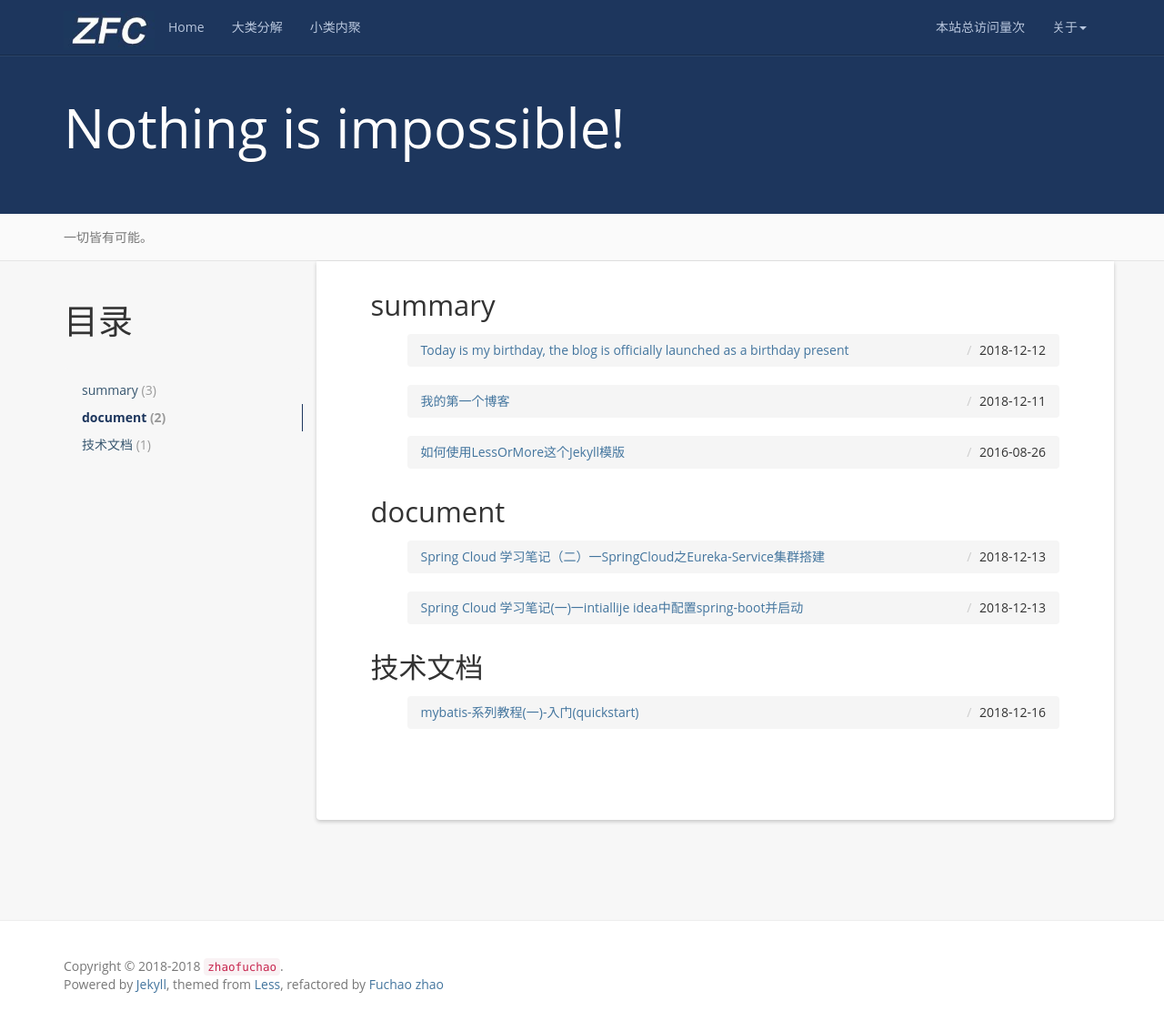
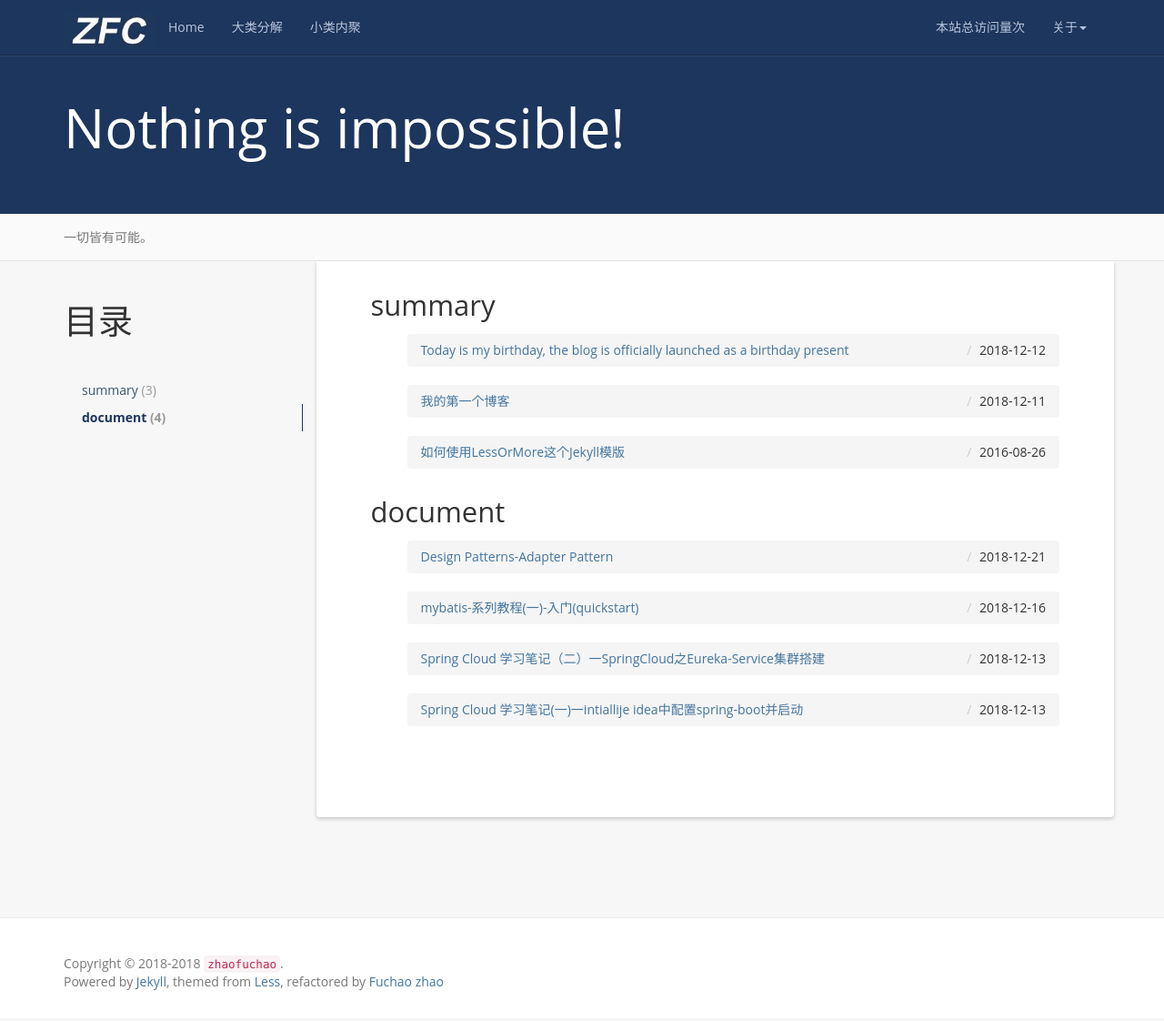
Before and after one commit to ZFCC/ZFCC.github.io, a Jekyll site: the page built from categories/index.html, in a window 1280 px wide and 1122 px high. Shown: the whole window at 91% size. Built offline with Jekyll 4.4.1, drawn with Linux system fonts in a browser that asks for light colours; nearby versions of some CDN libraries; comment, search, counter and statistics services are not loaded; part of the change alters nothing that is shown.

Commit message:
Design Patterns-Adapter Pattern

````diff
--- /dev/null
+++ b/_posts/technology/DesignPatterns/2018-12-21-Design Patterns-Adapter Pattern.md
@@ -0,0 +1,316 @@
+---
+layout: post
+title: Design Patterns-Adapter Pattern
+date:   2018/12/21 19:50:34
+categories: document
+tag: 设计模式
+
+---
+
+设计模式之适配器
+
+#思想概述
+适配器模式（Adapter Pattern）是作为两个不兼容的接口之间的桥梁。这种类型的设计模式属于结构型模式，它结合了两个独立接口的功能。
+这种模式涉及到一个单一的类，该类负责加入独立的或不兼容的接口功能。
+
+适配器模式是常用的模式之一，其主要意图就是做接口兼容：使得原本由于接口不兼容而不能一起工作的那些类可以一起工作
+
+#适配器特征
+
+**目的：**将一个类的接口转换成客户希望的另外一个接口。适配器模式使得原本由于接口不兼容而不能一起工作的那些类可以一起工作。
+
+**解决问题：**主要解决在软件系统中，常常要将一些"现存的对象"放到新的环境中，而新环境要求的接口是现对象不能满足的。
+
+**应用场景：**
+在软件开发中，也就是系统的数据和行为都正确，但接口不相符时，我们应该考虑用适配器，目的是使控制范围之外的一个原有对象与某个接口匹配。适配器模式主要应用于希望复用一些现存的类，但是接口又与复用环境要求不一致的情况。比如在需要对早期代码复用一些功能等应用上很有实际价值。适用场景大致包含三类：
+
+- 1、已经存在的类的接口不符合我们的需求；
+- 2、创建一个可以复用的类，使得该类可以与其他不相关的类或不可预见的类（即那些接口可能不一定兼容的类）协同工作；
+- 3、在不对每一个都进行子类化以匹配它们的接口的情况下，使用一些已经存在的子类。
+
+**方法分类：**适配器模式分两种，类适配器（继承）和对象适配器（依赖）。广义来说，也有接口适配器。
+**应用实例：**手机充电器，变压器，电脑主机电源适配器，tep-c接口转换器等等。
+
+**优点：**  1、可以让任何两个没有关联的类一起运行。 2、提高了类的复用。 3、增加了类的透明度。 4、灵活性好。
+
+**缺点：**1、过多地使用适配器，会让系统非常零乱，不易整体进行把握。比如，明明看到调用的是 A 接口，其实内部被适配成了 B 接口的实现，一个系统如果太多出现这种情况，无异于一场灾难。因此如果不是很有必要，可以不使用适配器，而是直接对系统进行重构。 2.由于 JAVA 至多继承一个类，所以至多只能适配一个适配者类，而且目标类必须是抽象类。
+
+#类适配器（继承）
+**原理：通过继承来实现适配器功能。**
+
+**应用场景：**
+当我们要访问的接口A中没有我们想要的方法 ，却在另一个接口B中发现了合适的方法，我们又不能改变访问接口A，在这种情况下，我们可以定义一个适配器p来进行中转，这个适配器p要实现我们访问的接口A，这样我们就能继续访问当前接口A中的方法（虽然它目前不是我们的菜），然后再继承接口B的实现类BB，这样我们可以在适配器P中访问接口B的方法了，这时我们在适配器P中的接口A方法中直接引用BB中的合适方法，这样就完成了一个简单的类适配器。
+
+**案例：**
+以只能播放mp3文件的播放器转为能播放mp4或vlc文件为例（虽然实际生活中我们并不需要这样的转换）
+类适配器结构图：
+
+![](https://i.imgur.com/hjzFIhP.png)
+
+1.首先有MediaMP3Player这样一个接口，方法为play(String audioType, String fileName)，MediaMP3Player接口功能只能播放MP3文件，如下代码：
+```
+public interface MediaMP3Player {
+    public void play(String audioType, String fileName);
+}
+```
+2.AdvancedMediaPlayer这个接口，方法有playVlc(String fileName)，playMp4(String fileName)，可以播放MP4和vlc文件，但是我们现在只想用play方法播放MP4文件，
+```
+public interface AdvancedMediaPlayer {
+    public void playVlc(String fileName);
+    public void playMp4(String fileName);
+}
+```
+
+3.AdvancedMediaPlayer方法有两个实现类Mp4Player和VlcPlayer分别实现AdvancedMediaPlayer接口中对应的方法。如下代码：
+```
+public class Mp4Player implements AdvancedMediaPlayer {
+    @Override
+    public void playVlc(String fileName) {
+
+    }
+
+    @Override
+    public void playMp4(String fileName) {
+        System.out.println("Playing Mp4 file. Name:"+ fileName);
+    }
+}
+
+
+public class VlcPlayer implements AdvancedMediaPlayer {
+    @Override
+    public void playVlc(String fileName) {
+        System.out.println("Playing vlc file. Name:"+ fileName);
+    }
+
+    @Override
+    public void playMp4(String fileName) {
+
+    }
+}
+```
+
+4。这时我们就建造一个适配器MediaAdapter，用该适配器实现MediaMP3Player接口的play方法，并继承Mp4Player类为父类。在play方法中调用Mp4Player父类的playMp4方法。实现play方法能播放MP4文件的目的。代码如下：
+```
+public class MediaAdapter extends Mp4Player implements MediaMP3Player {
+
+    //适配器MediaAdapter实现接口A方法，并且直接引用AdvancedMediaPlayer实现类Mp4Player中的合适方法
+    //实现简单的适配器
+    @Override
+    public void play(String audioType, String fileName) {
+        super.playMp4(fileName);
+    }
+
+}
+```
+5.最后写一个Demo测试我们的适配器是否能实现目的。
+```
+public class AdapterPatternMainDemo {
+
+    public static void main(String[] args) {
+        MediaMP3Player audioPlayer = new MediaAdapter();
+        audioPlayer.play("mp4", "alone.mp4");
+
+    }
+}
+//------------------------
+//运行结果为：
+//Playing Mp4 file. Name:alone.mp4
+```
+
+# 对象适配器（依赖）
+
+**原理：** 通过组合来实现适配器功能。
+**应用场景：** 当我们要访问的接口A中没有我们想要的方法 ，却在另一个接口B中发现了合适的方法，我们又不能改变接口A，在这种情况下，我们可以定义一个适配器p来进行中转，这个适配器p要实现我们访问的接口A，这样我们就能继续访问当前接口A中的方法（虽然它目前不是我们的菜），然后在适配器P中定义私有变量C（对象）（B接口指向变量名），再定义一个带参数的构造器用来为对象C赋值，再在A接口的方法实现中使用对象C调用其来源于B接口的方法。
+
+**案例：** 我们任然以MP3文件播放器转其他MP4或vcl文件播放器为例：
+对象适配器结构图：
+
+![](https://i.imgur.com/9GEkznq.png)
+
+1.首先我们有接口MediaMP3Player方法play(String audioType, String fileName)，只能实现播放MP3的功能，代码如下：。
+```
+public interface MediaMP3Player {
+    public void play(String audioType, String fileName);
+}
+```
+
+2.AdvancedMediaPlayer这个接口，方法有playVlc(String fileName)，playMp4(String fileName)，可以播放MP4和vlc文件，但我们想实现MP3，MP4，VCL文件都能播放。AdvancedMediaPlayer代码如下
+```
+public interface AdvancedMediaPlayer {
+    public void playVlc(String fileName);
+    public void playMp4(String fileName);
+}
+
+```
+3.AdvancedMediaPlayer方法有两个实现类Mp4Player和VlcPlayer分别实现AdvancedMediaPlayer接口中对应的方法。如下代码：
+```
+public class Mp4Player implements AdvancedMediaPlayer {
+    @Override
+    public void playVlc(String fileName) {
+
+    }
+
+    @Override
+    public void playMp4(String fileName) {
+        System.out.println("Playing Mp4 file. Name:"+ fileName);
+    }
+}
+
+
+public class VlcPlayer implements AdvancedMediaPlayer {
+    @Override
+    public void playVlc(String fileName) {
+        System.out.println("Playing vlc file. Name:"+ fileName);
+    }
+
+    @Override
+    public void playMp4(String fileName) {
+
+    }
+}
+```
+4.然后构建适配器MediaAdapter，使其实现接口MediaMP3Player的方法play，并且在MediaAdapter适配器中定义个私有变量指向AdvancedMediaPlayer接口（依赖），并且定义一个带参数的构造函数，以实现给advancedMusicPlayer赋值。代码如下：
+
+```
+public class MediaAdapter implements MediaMP3Player {
+
+    //注入依赖，
+    AdvancedMediaPlayer advancedMusicPlayer;
+
+    //定义构造函数
+    public MediaAdapter(String audioType){
+        if(audioType.equalsIgnoreCase("vlc") ){
+            advancedMusicPlayer = new VlcPlayer();
+        } else if (audioType.equalsIgnoreCase("mp4")){
+            advancedMusicPlayer = new Mp4Player();
+        }
+    }
+
+    @Override
+    public void play(String audioType, String fileName) {
+        if(audioType.equalsIgnoreCase("vlc")){
+            advancedMusicPlayer.playVlc(fileName);
+        }else if(audioType.equalsIgnoreCase("mp4")){
+            advancedMusicPlayer.playMp4(fileName);
+        }
+    }
+}
+
+```
+5.以上便是我们的适配器，为了能实现我们的播放器，MP3，MP4，VCL文件都能播放，我们再写一个MediaMP3Player接口的实现类MediaMP3PlayerImp，并且注入我们刚写的适配器作为依赖，实现play方法
+```
+public class MediaMP3PlayerImp implements MediaMP3Player {
+
+    //依赖适配器
+    MediaAdapter mediaAdapter;
+
+    @Override
+    public void play(String audioType, String fileName) {
+        //播放 mp3 音乐文件的内置支持
+        if (audioType.equalsIgnoreCase("mp3")) {
+            System.out.println("Playing mp3 file. Name: " + fileName);
+        }
+        //mediaAdapter 提供了播放其他文件格式的支持
+        else if (audioType.equalsIgnoreCase("vlc")
+                || audioType.equalsIgnoreCase("mp4")) {
+            mediaAdapter = new MediaAdapter(audioType);
+            mediaAdapter.play(audioType, fileName);
+        } else {
+            System.out.println("Invalid media. " +
+                    audioType + " format not supported");
+        }
+
+    }
+}
+
+```
+6.最后，写一个demo测试一下我们的适配器
+```
+public class AdapterPatternMainDemo {
+
+    public static void main(String[] args) {
+       MediaMP3PlayerImp audioPlayer = new MediaMP3PlayerImp();
+
+        audioPlayer.play("mp3", "beyond the horizon.mp3");
+        audioPlayer.play("mp4", "alone.mp4");
+        audioPlayer.play("vlc", "far far away.vlc");
+        audioPlayer.play("avi", "mind me.avi");
+    }
+}
+
+//--------------------
+//测试结果：
+//    Playing mp3 file. Name: beyond the horizon.mp3
+//    Playing Mp4 file. Name:alone.mp4
+//    Playing vlc file. Name:far far away.vlc
+//    Invalid media. avi format not supported
+```
+
+# 接口适配器
+
+**原理：**通过抽象类来实现适配，这种适配稍别于上面所述的适配。
+
+**应用场景：**
+当存在这样一个接口，其中定义了N多的方法，而我们现在却只想使用其中的一个到几个方法，如果我们直接实现接口，那么我们要对所有的方法进行实现，哪怕我们仅仅是对不需要的方法进行置空（只写一对大括号，不做具体方法实现）也会导致这个类变得臃肿，调用也不方便，这时我们可以使用一个抽象类作为中间件，即适配器，用这个抽象类实现接口，而在抽象类中所有的方法都进行置空，那么我们在创建抽象类的继承类，而且重写我们需要使用的那几个方法即可。
+
+**案例：** 一个媒体播放器支持很多种文件的播放，但是我们现在只想实现一个只支持RMVB的播放器。
+接口适配器结构图：
+![](https://i.imgur.com/kIdkkPD.png)
+
+1.有这一个播放器接口AdvancedMediaPlayer，支持RMVB,MP4,VCL文件格式播放，如代码：
+```
+public interface AdvancedMediaPlayer {
+
+   void playVlc(String fileName);
+
+   void playMp4(String fileName);
+
+   void playRmvb(String fileName);
+
+}
+```
+
+2.目标是实现只能播放RMVB文件的播放器，构建适配器MediaAdapter（定义为抽象的类），实现接口AdvancedMediaPlayer，并实现所有方法（不做任何操作，保持方法body为空），具体如代码：
+```
+public abstract class MediaAdapter implements AdvancedMediaPlayer {
+
+   public void playVlc(String fileName) {}
+
+
+   public void playMp4(String fileName) {}
+
+
+   public void playRmvb(String fileName) {}
+
+}
+```
+
+3.创建适配器MediaAdapter的子类RmvbPlayerChild（及继承适配器），只实现其中的playRmvb方法，如下代码：
+
+```
+public class RmvbPlayerChild extends MediaAdapter {
+
+   @Override
+   public void playRmvb(String fileName) {
+    System.out.println("Playing Rmvb file. Name:"+ fileName);
+   }
+
+}
+```
+
+4.完成任务，写一个demo测试，
+
+```
+public class MainDemo {
+
+    public static void main(String[] args){
+        RmvbPlayerChild rmvbPlayer = new RmvbPlayerChild();
+        rmvbPlayer.playRmvb("text.rmvb");
+    }
+}
+//--------------------
+//测试结果：
+//Playing Rmvb file. Name:text.rmvb
+```
+
+至此适配器模式，讲解完毕，代码请移步：[想看代码戳我](https://github.com/ZFCC/springCloud)
--- a/_posts/technology/MyBatis/2018-12-16-mybatis-1-quickstart.md
+++ b/_posts/technology/MyBatis/2018-12-16-mybatis-1-quickstart.md
@@ -2,7 +2,7 @@
 layout: post
 title:  mybatis-系列教程(一)-入门(quickstart)
 date:   2018/12/16 17:59:14
-category : 技术文档
+category : document
 tag : mybatis
 ---
 
````
